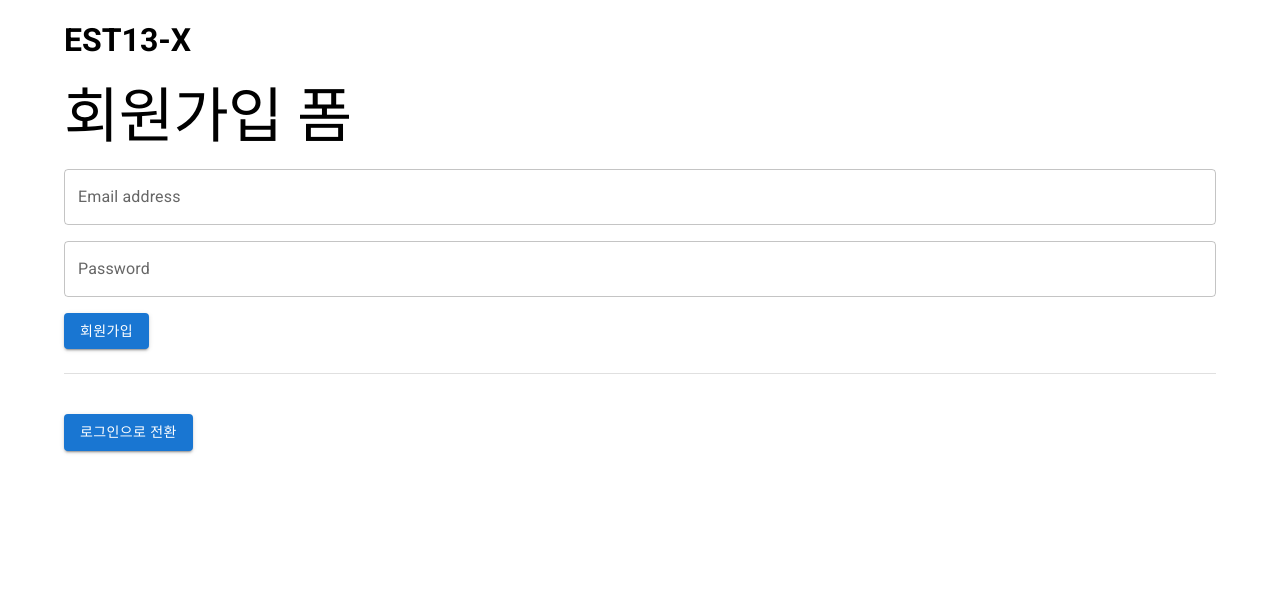
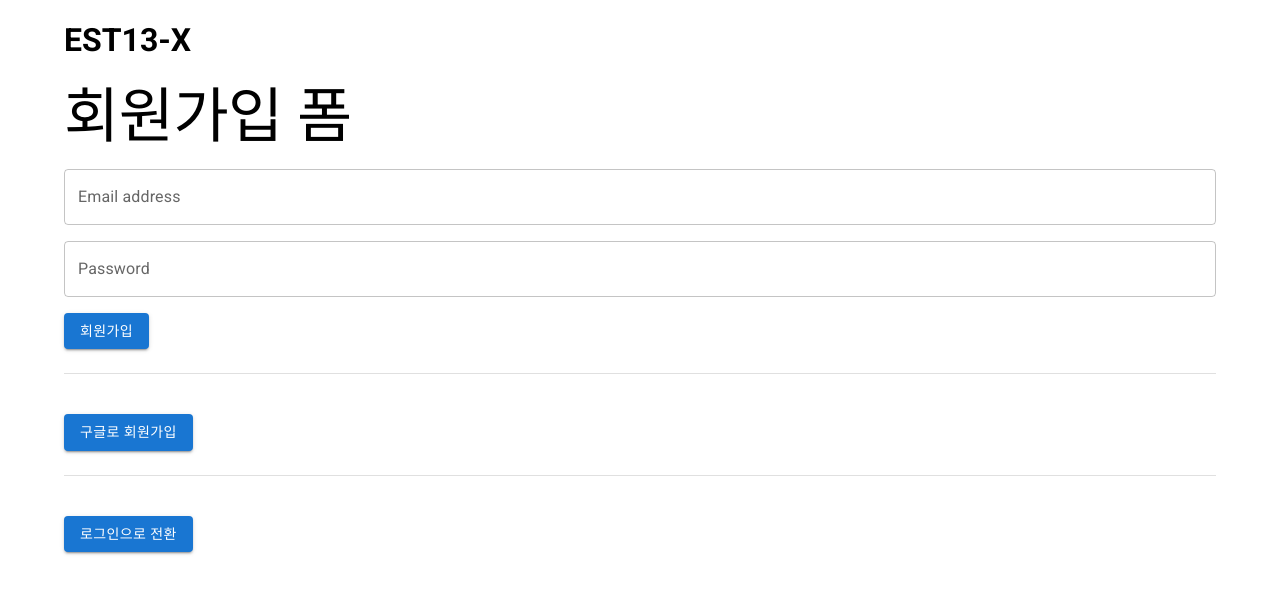
Before and after one commit to JEJU-Ratus/EST13-X, a React (Vite) app: page / in a window 1280 px wide. Shown: the top 594 px of the page. Built offline with nearby package versions, Linux system fonts and the light colour scheme; no server answers.

Commit message:
feat: 구글 로그인 기능 추가

```diff
--- a/src/routes/Auth.jsx
+++ b/src/routes/Auth.jsx
@@ -1,10 +1,15 @@
 import { useState } from "react";
 import { Box, Typography, TextField, Button, Divider } from "@mui/material";
-import { createUserWithEmailAndPassword, signInWithEmailAndPassword } from "firebase/auth";
+import {
+  createUserWithEmailAndPassword,
+  signInWithEmailAndPassword,
+  signInWithPopup,
+  GoogleAuthProvider,
+} from "firebase/auth";
 import { authService } from "../firebase";
 
 const auth = authService;
-
+const provider = new GoogleAuthProvider();
 function Auth() {
   const [newAccount, setNewAccount] = useState(true);
   const [form, setForm] = useState({
@@ -51,6 +56,26 @@
         });
     }
   };
+
+  // google auth
+  const onGoogleSingIn = () => {
+    signInWithPopup(auth, provider)
+      .then(result => {
+        // This gives you a Google Access Token. You can use it to access the Google API.
+        const credential = GoogleAuthProvider.credentialFromResult(result);
+        const token = credential.accessToken;
+        const user = result.user;
+      })
+      .catch(error => {
+        // Handle Errors here.
+        const errorCode = error.code;
+        const errorMessage = error.message;
+        const email = error.customData.email;
+        const credential = GoogleAuthProvider.credentialFromError(error);
+        console.log(errorCode, errorMessage, email, credential);
+        // ...
+      });
+  };
   return (
     <>
       <Typography variant="h2" component="h2">
@@ -79,6 +104,10 @@
           {newAccount ? "회원가입" : "로그인"}
         </Button>
         <Divider sx={{ my: 3 }} />
+        <Button variant="contained" type="button" sx={{ mt: 2 }} onClick={onGoogleSingIn}>
+          {newAccount ? "구글로 회원가입" : "구글로 로그인"}
+        </Button>
+        <Divider sx={{ my: 3 }} />
         <Button
           variant="contained"
           type="button"
```
